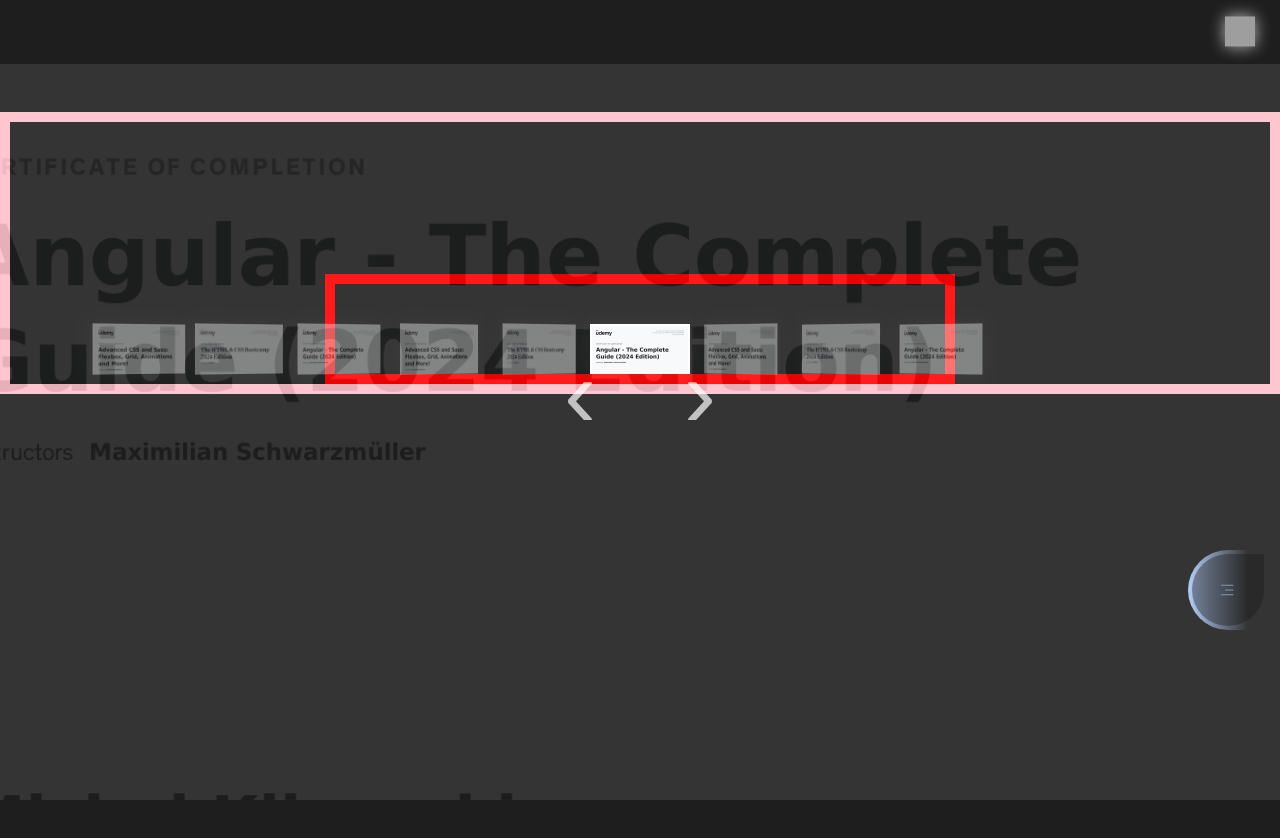
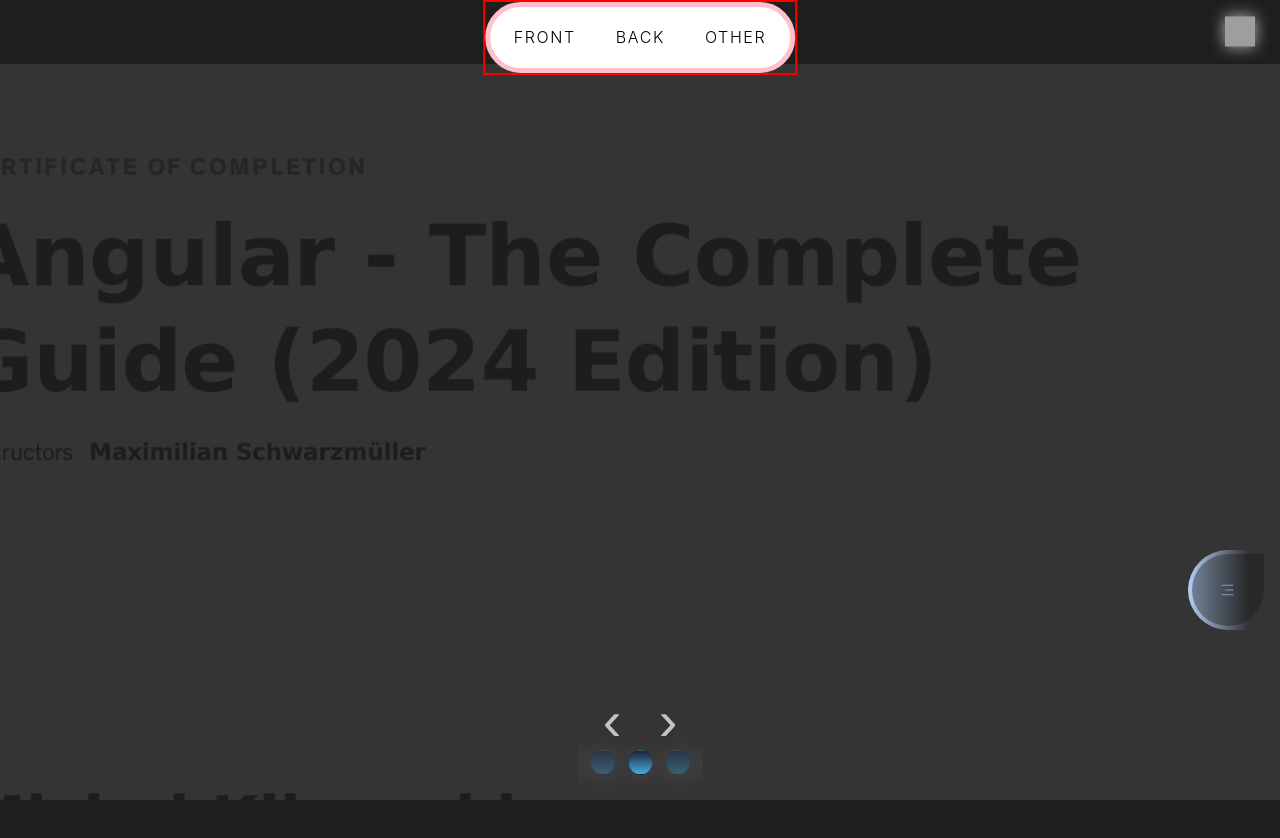
Before and after one commit to Safkiar/safkiary, a React (Vite) app: page /certificates in a window 1280 px wide. Shown: the top 838 px of the page. Built offline with nearby package versions, Linux system fonts and the light colour scheme; grey boxes are pictures that could not be loaded.

Commit message:
dots added

```diff
--- a/src/pages/experience/buttons.css
+++ b/src/pages/certificates/buttons.css
@@ -1,14 +1,21 @@
 .tabs-container {
-  list-style: none; /* usuwa kropki */
+  list-style: none;
   padding: 0;
   margin: 0;
 }
 
+
+
 .app-wrapper {
-  background-color: #f5f5f5;
-  padding: 5rem 0;
+  /* background-color: #f5f5f5; */
+  position: absolute;
+  top: 0;
+  right: 50%;
+  transform: translateX(50%);
+  border: 2px solid red;
   display: flex;
   justify-content: center;
+  z-index: 100;
 }
 
 .tabs-container {
@@ -16,10 +23,11 @@
   display: flex;
   background-color: white;
   padding: 0.25rem;
-  border: 2px solid black;
+  border: 5px solid pink;
   border-radius: 9999px;
   width: fit-content;
   margin: auto;
+
 }
 
 .tab {
--- a/src/pages/experience/buttons.jsx
+++ b/src/pages/certificates/buttons.jsx
@@ -38,7 +38,7 @@ const SlideTabs = () => {
       className="tabs-container"
       onMouseLeave={() => handleSetPosition(activeIndex)} // po wyjechaniu myszką wracamy do aktywnego
     >
-      {["Home", "Pricing", "Features", "Docs", "Blog"].map((label, index) => (
+      {["Front", "Back", "Other"].map((label, index) => (
         <li
           key={label}
           ref={(el) => (tabsRef.current[index] = el)}
--- a/src/pages/certificates/certificates.css
+++ b/src/pages/certificates/certificates.css
@@ -1,25 +1,26 @@
 .parent {
   width: 100%;
-  border: 10px solid pink;
   display: flex;
   justify-content: center;
 }
 
 .parent2 {
-  padding-top: 40px;
+  padding-top: 30px;
   color: #fff;
+  position: absolute;
+  bottom: 0;
   display: flex;
   justify-content: center;
   align-items: center;
-  margin-top: 14vh;
-  border: 10px solid red;
-  width: 50%;
+  /* margin-top: 14vh; */
+
+  width: 125px;
+  overflow: hidden;
 }
 
 .slides2 {
   position: relative;
   display: grid;
-
   > .slide2 {
     grid-area: 1 / -1;
   }
@@ -30,11 +31,12 @@
     border: none;
     color: #fff;
     position: absolute;
-    font-size: 6rem;
-    width: 5rem;
-    height: 5rem;
+    font-size: 3.5rem;
+    width: 60%;
+    height: auto;
 
-    top: 30%;
+
+    top: -70%;
     transition: opacity 0.3s;
     opacity: 0.7;
     z-index: 5;
@@ -48,30 +50,28 @@
     }
 
     &:first-child {
-      left: -50%;
+      left: -60%;
     }
     &:last-child {
-      right: -50%;
+      right: -60%;
     }
   }
 }
 
 .slideContent2 {
-  width: 100px;
-  height: 50px;
-  background-size: cover;
-  background-position: center top;
-  background-repeat: no-repeat;
+  width: 25px;
+  height: 25px;
+
   transition: transform 0.5s ease-in-out;
-  opacity: 0.4;
+  opacity: 1;
   box-shadow: 0 2px 20px 2px rgba(255, 255, 255, 0.08);
 
   display: grid;
   align-content: center;
 
   transform-style: preserve-3d;
-  transform: perspective(1500px) translateX(calc(100% * var(--offset)))
-    rotateY(calc(-47deg * var(--dir)));
+  transform: perspective(1500px) translateX(calc(150% * var(--offset)))
+    rotateY(calc(-5deg * var(--dir)));
 }
 
 .slideContent.active:hover {
@@ -106,6 +106,10 @@
     --x: calc(var(--px) - 0.5);
     --y: calc(var(--py) - 0.5);
     opacity: 1;
+    background:linear-gradient(
+          rgba(15, 28, 56, 0.7),
+          #4aace0
+          );
 
     transform: perspective(1000px);
 
@@ -116,3 +120,19 @@
     }
   }
 }
+
+.rel_container {
+  display: relative;
+}
+
+.dot {
+  background-color: #ccc;
+  border: none;
+  border-radius: 50%;
+  display: inline-block;
+  margin: 1rem 5px;
+  padding: 5px;
+
+  background: linear-gradient(rgba(12,27,58,0.7),#2f7da783);
+  border: 1px solid #10283683;
+}
--- a/src/pages/certificates/certificates.jsx
+++ b/src/pages/certificates/certificates.jsx
@@ -1,6 +1,7 @@
 import slides from "./slides/certificates";
 import "./certificates.css";
 import { useRef, useEffect, useReducer } from "react";
+import Buttons from "./buttons";
 
 function useTilt(active) {
   const ref = useRef(null);
@@ -86,10 +87,10 @@ function Slide({ slide, offset }) {
         }}
       />
       <div
-        className={`slideContent2 ${active ? "active" : ""}`}
-        style={{
-          backgroundImage: `url('${slide.image}')`,
-        }}
+        className={`slideContent2 dot ${active ? "active" : ""}`}
+        // style={{
+        //   backgroundImage: `url('${slide.image}')`,
+        // }}
       ></div>
     </div>
     // </div>
@@ -100,13 +101,15 @@ function Certificates() {
   const [state, dispatch] = useReducer(slidesReducer, initialState);
 
   return (
+    <div className="rel_container">
+      <Buttons></Buttons>
     <div className="parent">
       <div className="parent2">
         <div className="slides2">
           <button
             className="button_slides2"
             onClick={() => dispatch({ type: "PREV" })}
-          >
+            >
             ‹
           </button>
 
@@ -117,12 +120,13 @@ function Certificates() {
           <button
             className="button_slides2"
             onClick={() => dispatch({ type: "NEXT" })}
-          >
+            >
             ›
           </button>
         </div>
       </div>
     </div>
+            </div>
   );
 }
 export default Certificates;
--- a/src/pages/experience/experience.jsx
+++ b/src/pages/experience/experience.jsx
@@ -1,6 +1,5 @@
 import { useState } from "react";
 import "./experience.css";
-import Buttons from "./buttons";
 
 function Experience() {
   const [hovered, setHovered] = useState(false);
--- a/src/pages/homepage/homepage.css
+++ b/src/pages/homepage/homepage.css
@@ -13,41 +13,9 @@
 
 } */
 
-.tvbox {
-  position: relative;
-  /* min-width: 750px; */
-  width: 730px;
-  display: flex;
-  justify-content: space-evenly;
-  align-items: center;
-  background: rgba(0, 0, 0, 0.2);
-  box-shadow: 0px 8px 25px rgba(0, 0, 0, 0.5);
-  border: 1px solid rgba(255, 255, 255, 0.1);
-  backdrop-filter: blur(20px);
-  border-radius: 10px;
-  height: 360px;
-  color: white;
-}
 
-.my_img_container {
-  width: 20%;
-}
 
-.my_img_container img {
-  width: 100%;
-  aspect-ratio: 1 / 1;
-  border-radius: 5px;
-  /* border: 1px solid rgba(255, 255, 255, 0.1); */
-  box-shadow: 20px 20px 50px rgba(0, 0, 0, 0.5);
-}
 
-.tvpixel {
-  border: 1px solid rgba(255, 192, 203, 0.114);
-  background: rgba(255, 255, 255, 0.05);
-  border-radius: 5px;
-  width: 450px;
-  height: 202px;
-}
 
 .intro {
   padding: 10px;
@@ -87,3 +55,51 @@
 .hover-indicator {
   margin: 5px;
 }
+
+
+
+/* parent */
+
+.tvbox {
+  position: relative;
+  /* min-width: 750px; */
+  width: 730px;
+  display: flex;
+  justify-content: space-evenly;
+  align-items: center;
+  background: rgba(0, 0, 0, 0.2);
+  box-shadow: 0px 8px 25px rgba(0, 0, 0, 0.5);
+  border: 1px solid rgba(255, 255, 255, 0.1);
+  backdrop-filter: blur(20px);
+  border-radius: 10px;
+  height: 360px;
+  color: white;
+  border: 1px solid red;
+}
+/* inside tvbox outside tvpixel */
+
+.my_img_container {
+  width: 20%;
+  border: 1px solid blue;
+}
+
+.my_img_container img {
+  width: 100%;
+  aspect-ratio: 1 / 1;
+  border-radius: 5px;
+  /* border: 1px solid rgba(255, 255, 255, 0.1); */
+  box-shadow: 20px 20px 50px rgba(0, 0, 0, 0.5);
+}
+
+
+/* grey area */
+
+.tvpixel {
+  border: 1px solid rgba(255, 192, 203, 0.114);
+  background: rgba(255, 255, 255, 0.05);
+  border-radius: 5px;
+  width: 450px;
+  height: 202px;
+
+  border: 1px solid pink;
+}
--- a/src/pages/homepage/homepage.jsx
+++ b/src/pages/homepage/homepage.jsx
@@ -20,22 +20,21 @@ function Homepage() {
   useEffect(() => {
     const containerSelector = ".tagcloud";
     const texts = [
-      "HTML",
-      "CSS",
-      "SCSS",
-      "JavaScript",
-      "Python",
-      "Django",
-      "Java",
-      "SQL",
-      "Spring",
-      "Node",
-      "React",
-      "Angular",
-      "Node",
-      "PUG",
-      "Webpack",
-      "TypeScript",
+      "html",
+      "css",
+      "scss",
+      "javascript",
+      "python",
+      "django",
+      "java",
+      "sql",
+      "spring",
+      "node",
+      "react",
+      "angular",
+      "pug",
+      "webpack",
+      "typescript",
     ];
 
     const options = {
@@ -54,7 +53,7 @@ function Homepage() {
       container.querySelectorAll(".tagcloud--item").forEach((el) => {
         el.addEventListener("mouseenter", () => {
           const text = el.textContent.toLowerCase();
-          if (text === "python" || text === "javascript") {
+          if (texts.includes(text))   {
             setHoveredTag(text);
           }
         });
@@ -98,6 +97,71 @@ function Homepage() {
               ⚡ JavaScript detected!
             </div>
           )}
+              {hoveredTag === "pug" && (
+            <div className="hover-indicator showMe">
+              PUG PUG PUG
+            </div>
+          )}
+                 {hoveredTag === "html" && (
+            <div className="hover-indicator showMe">
+              html body div
+            </div>
+          )}
+                 {hoveredTag === "css" && (
+            <div className="hover-indicator showMe">
+              class to classname
+            </div>
+          )}
+                  {hoveredTag === "scss" && (
+            <div className="hover-indicator showMe">
+              im better version of you
+            </div>
+          )}
+                  {hoveredTag === "django" && (
+            <div className="hover-indicator showMe">
+              initial experience
+            </div>
+          )}
+                  {hoveredTag === "java" && (
+            <div className="hover-indicator showMe">
+              I`m not javascript!
+            </div>
+          )}
+                  {hoveredTag === "sql" && (
+            <div className="hover-indicator showMe">
+              booooring
+            </div>
+          )}
+                  {hoveredTag === "spring" && (
+            <div className="hover-indicator showMe">
+              is coming yeey
+            </div>
+          )}
+                  {hoveredTag === "node" && (
+            <div className="hover-indicator showMe">
+              I`m a back end
+            </div>
+          )}
+                        {hoveredTag === "react" && (
+            <div className="hover-indicator showMe">
+              meta haha
+            </div>
+          )}
+                        {hoveredTag === "angular" && (
+            <div className="hover-indicator showMe">
+              banks loves me
+            </div>
+          )}
+                        {hoveredTag === "webpack" && (
+            <div className="hover-indicator showMe">
+              what am I
+            </div>
+          )}
+                        {hoveredTag === "typescript" && (
+            <div className="hover-indicator showMe">
+              I`m better, stronger
+            </div>
+          )}
         </div>
       </div>
     </div>
```
